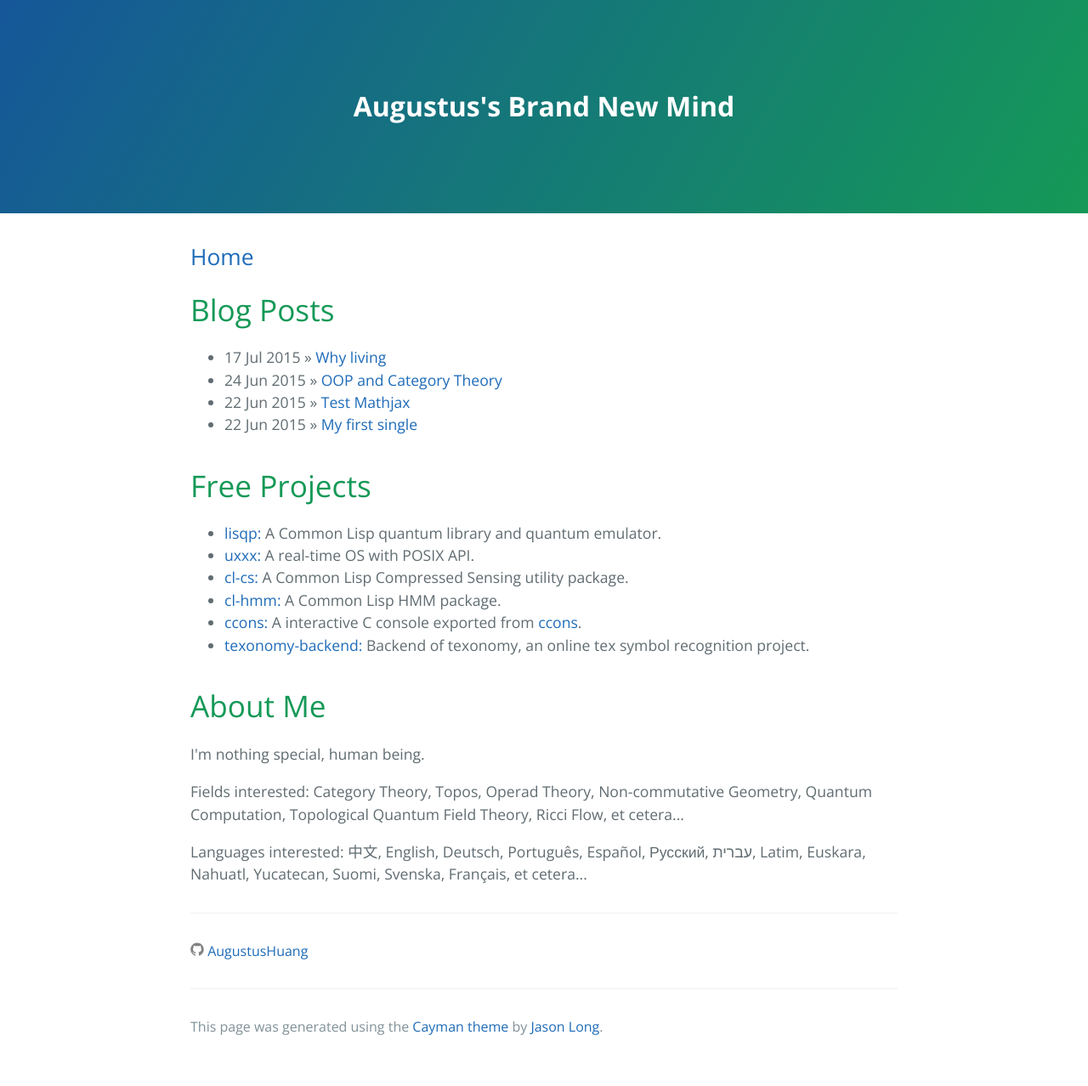
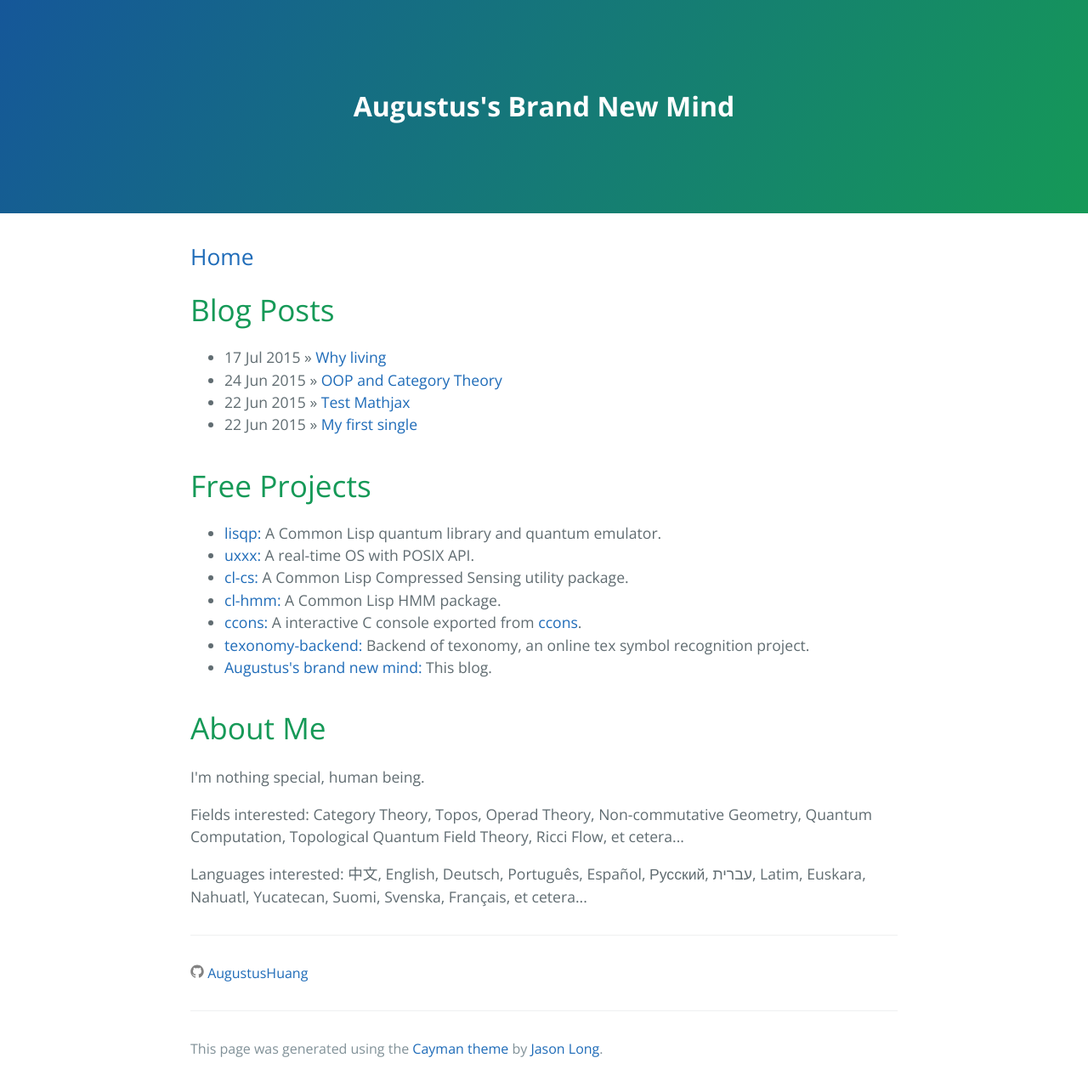
Before and after one commit to AugustusHuang/AugustusHuang.github.io, a Jekyll site: the page built from index.html, in a window 1280 px wide. Shown: the whole page at 85% size. Built offline with Jekyll 4.4.1, drawn with Linux system fonts in a browser that asks for light colours; before the commit the page ends 1252 px from its top, so only the background shows below that.

Commit message:
add this blog's source repository

```diff
--- a/index.html
+++ b/index.html
@@ -19,6 +19,7 @@ title: Augustus's Brand New Mind
 		<li><a href="https://github.com/AugustusHuang/cl-hmm/">cl-hmm:</a> A Common Lisp HMM package.</li>
 		<li><a href="https://github.com/AugustusHuang/ccons/">ccons:</a> A interactive C console exported from <a href="http://code.google.com/p/ccons/">ccons</a>.</li>
 		<li><a href="https://github.com/AugustusHuang/texonomy-backend/">texonomy-backend:</a> Backend of texonomy, an online tex symbol recognition project.</li>
+		<li><a href="https://github.com/AugustusHuang/AugustusHuang.github.io/">Augustus's brand new mind:</a> This blog.</li>
 	</ul>
 
 	<h1>About Me</h1>
```
